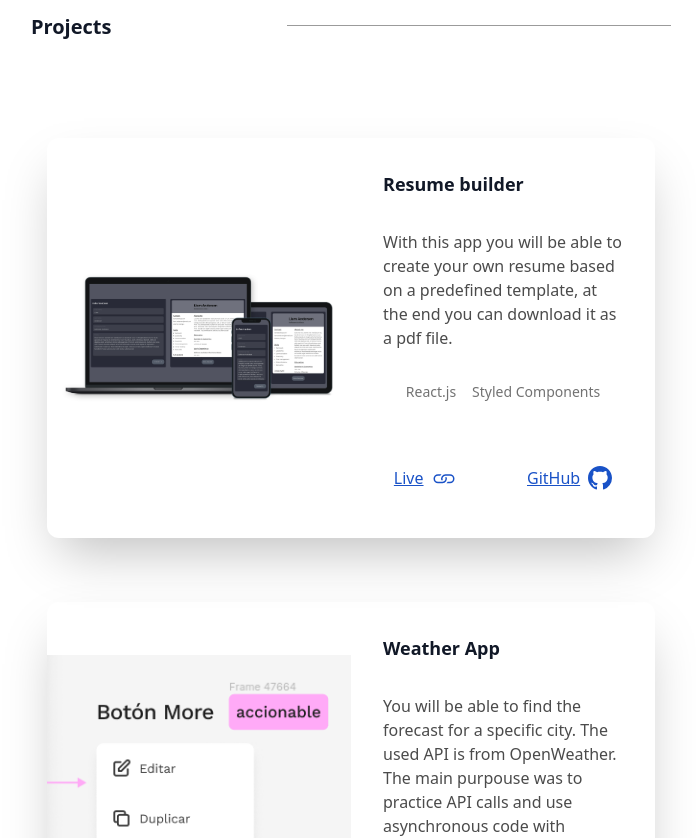
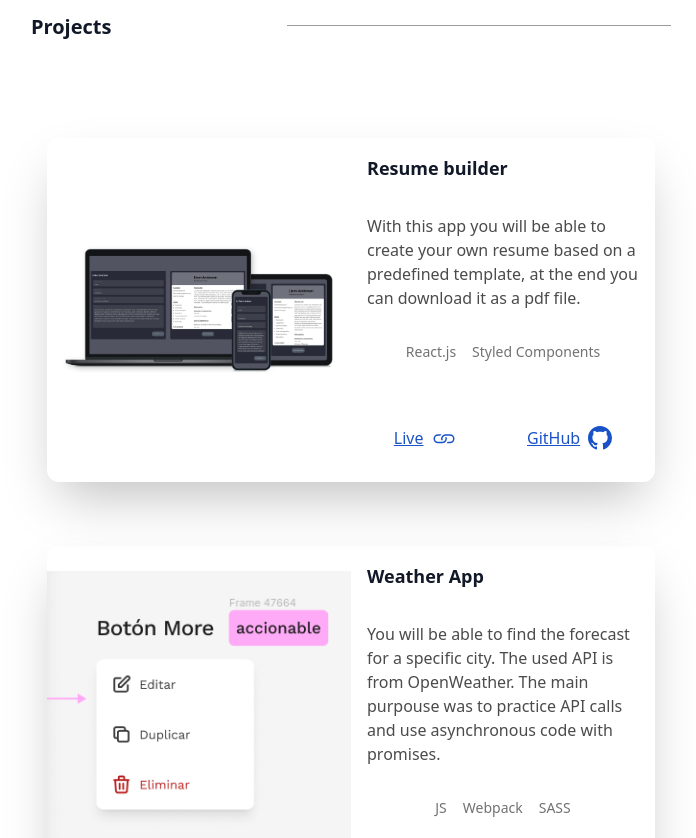
Before and after one commit to LPRegen/portfolio, a Next.js app: page / in a window 1280 px wide. Shown: the part 1640-2478 px from the top of the page, without its empty margins (289-985 px from the left). Built offline with nearby package versions, Linux system fonts and the light colour scheme.

Commit message:
refactor: modify styles

```diff
--- a/components/Projects.tsx
+++ b/components/Projects.tsx
@@ -99,7 +99,7 @@ export const Projects = () => {
                   objectFit="contain"
                 />
               </div>
-              <div className="flex flex-col justify-between gap-4 items-center p-4 sm:p-8 lg:gap-8">
+              <div className="flex flex-col justify-between gap-4 items-center px-4 sm:p-8 lg:p-4 lg:gap-8">
                 <Title as="h3" className="w-full">
                   {name}
                 </Title>
```
